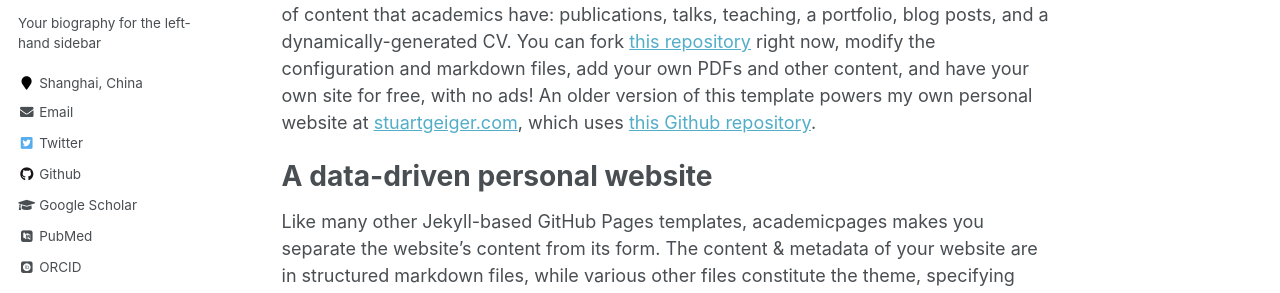
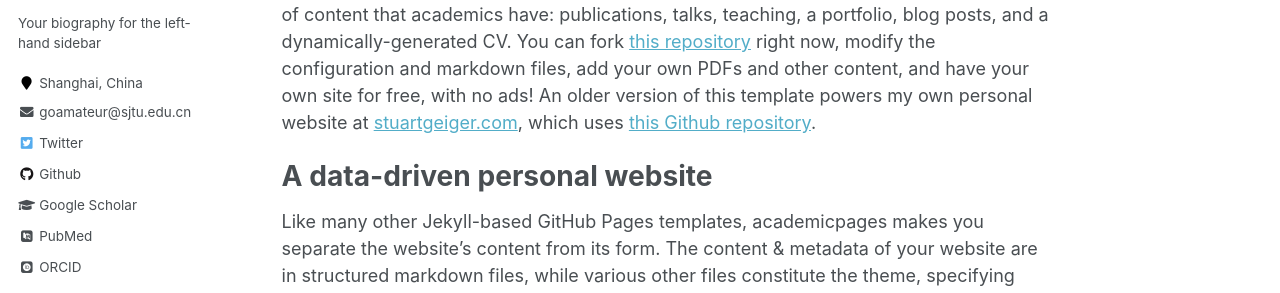
Before and after one commit to GoAMATEUR/goamateur.github.io, a Jekyll site: the page built from _pages/about.md, in a window 1280 px wide. Shown: the part 322-615 px from the top of the page. Built offline with Jekyll 4.4.1, drawn with Linux system fonts in a browser that asks for light colours; some web fonts are replaced.

Commit message:
Email label change

```diff
--- a/_data/ui-text.yml
+++ b/_data/ui-text.yml
@@ -25,7 +25,7 @@ en: &DEFAULT_EN
   feed_label                 : "Feed"
   powered_by                 : "Powered by"
   website_label              : "Website"
-  email_label                : "Email"
+  email_label                : "goamateur@sjtu.edu.cn" # TODO: change Email label
   recent_posts               : "Recent Posts"
   undefined_wpm              : "Undefined parameter words_per_minute at _config.yml"
   comment_form_info          : "Your email address will not be published. Required fields are marked"
```
